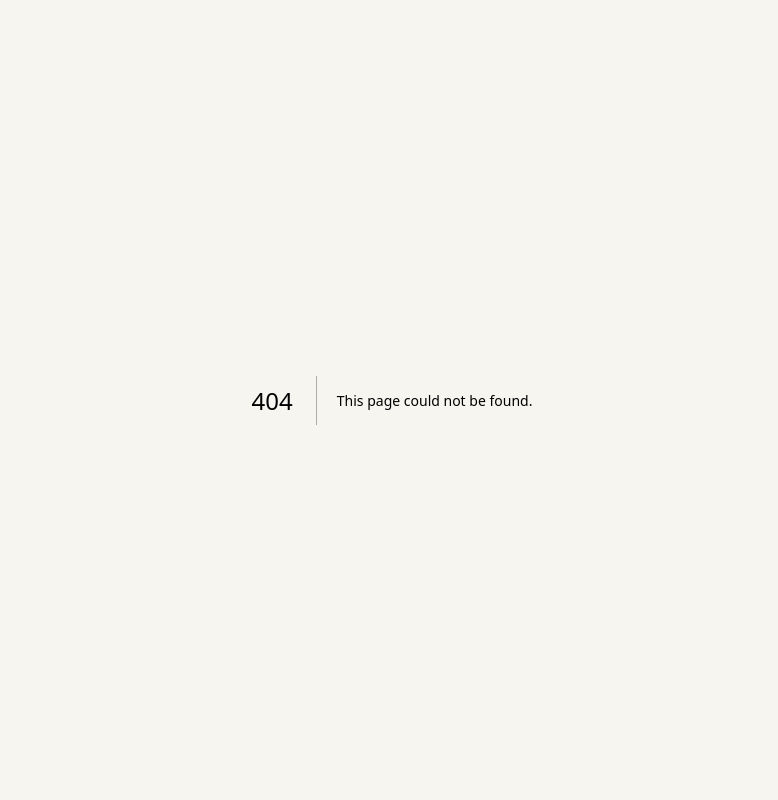
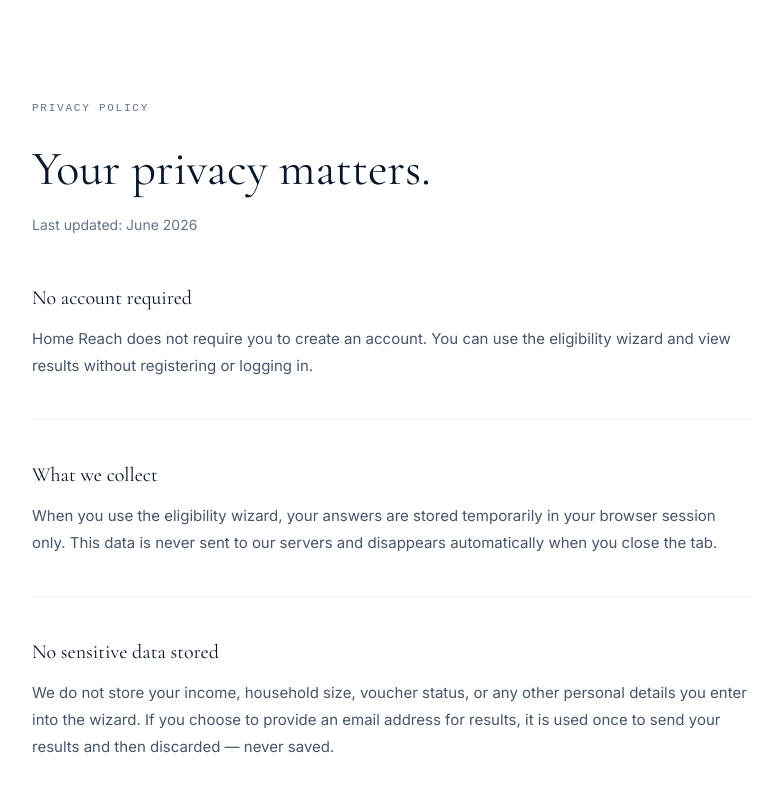
Before and after one commit to olivergolub-dev/Affordable-Home, a Next.js app in the folder affordable-home-app/: page /privacy in a window 1280 px wide. Before the commit this address had no page. Shown: the top 800 px of the page, without its empty margins (248-1026 px from the left). Built offline with nearby package versions, Linux system fonts and the light colour scheme.

Commit message:
Add privacy page

```diff
--- /dev/null
+++ b/affordable-home-app/src/app/privacy/page.tsx
@@ -0,0 +1,28 @@
+export default function Privacy() {
+  return (
+    <main style={{ backgroundColor: '#FFFFFF', minHeight: '100vh', padding: 'clamp(60px, 10vw, 100px) clamp(20px, 5vw, 48px)' }}>
+      <div style={{ maxWidth: 720, margin: '0 auto' }}>
+        <p style={{ fontSize: 11, fontFamily: 'monospace', color: '#64748B', letterSpacing: '0.16em', marginBottom: 24 }}>PRIVACY POLICY</p>
+        <h1 style={{ fontFamily: 'var(--font-dm-serif)', fontSize: 'clamp(2rem, 4vw, 3rem)', color: '#0A1628', marginBottom: 16, lineHeight: 1.2 }}>Your privacy matters.</h1>
+        <p style={{ fontSize: 14, color: '#64748B', marginBottom: 48 }}>Last updated: June 2026</p>
+
+        {[
+          { title: 'No account required', body: 'Home Reach does not require you to create an account. You can use the eligibility wizard and view results without registering or logging in.' },
+          { title: 'What we collect', body: 'When you use the eligibility wizard, your answers are stored temporarily in your browser session only. This data is never sent to our servers and disappears automatically when you close the tab.' },
+          { title: 'No sensitive data stored', body: 'We do not store your income, household size, voucher status, or any other personal details you enter into the wizard. If you choose to provide an email address for results, it is used once to send your results and then discarded — never saved.' },
+          { title: 'Analytics', body: 'We use basic analytics to understand how people use Home Reach — for example, how many people complete the wizard or click on a listing. This data is aggregated and anonymous. We do not track individuals.' },
+          { title: 'Third-party links', body: 'Home Reach links to external housing providers, housing authorities, and application portals. We are not responsible for the privacy practices of those sites. Always review their policies before submitting personal information.' },
+          { title: 'Children', body: 'Home Reach is not directed at children under 13. We do not knowingly collect any information from children.' },
+          { title: 'Contact', body: 'Questions about this policy? Email olivergolub@gmail.com.' },
+        ].map(({ title, body }) => (
+          <div key={title} style={{ marginBottom: 40, paddingBottom: 40, borderBottom: '1px solid #F1F5F9' }}>
+            <h2 style={{ fontFamily: 'var(--font-dm-serif)', fontSize: '1.25rem', color: '#0A1628', marginBottom: 12 }}>{title}</h2>
+            <p style={{ fontSize: 15, color: '#475569', lineHeight: 1.8 }}>{body}</p>
+          </div>
+        ))}
+
+        <a href="/" style={{ fontSize: 14, color: '#1E3A5F', textDecoration: 'none', fontWeight: 500 }}>← Back to Home Reach</a>
+      </div>
+    </main>
+  );
+}
```
